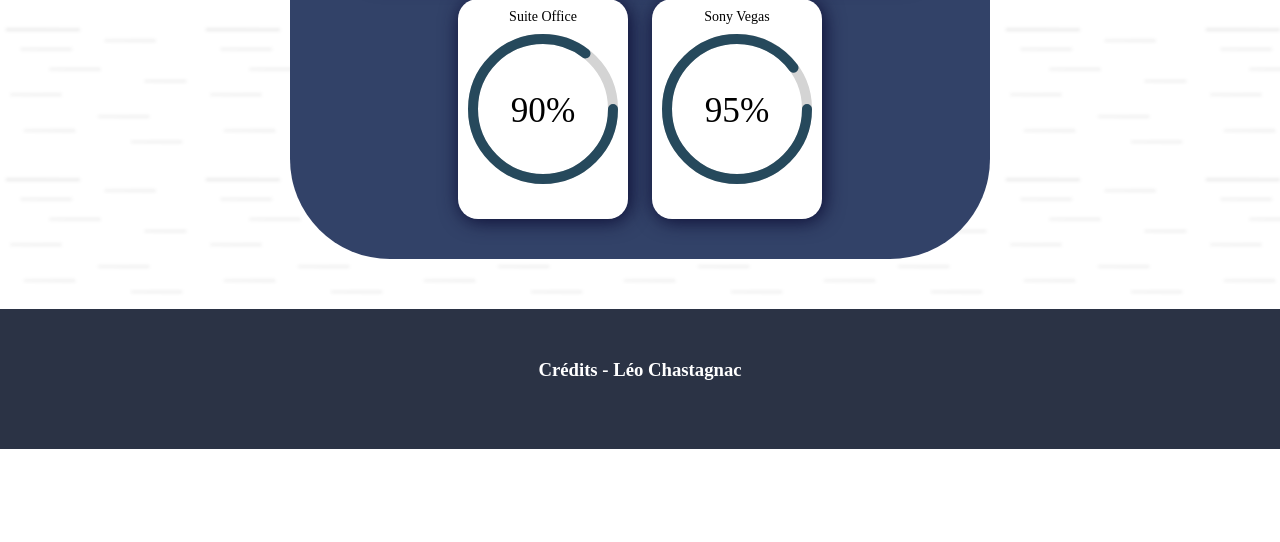
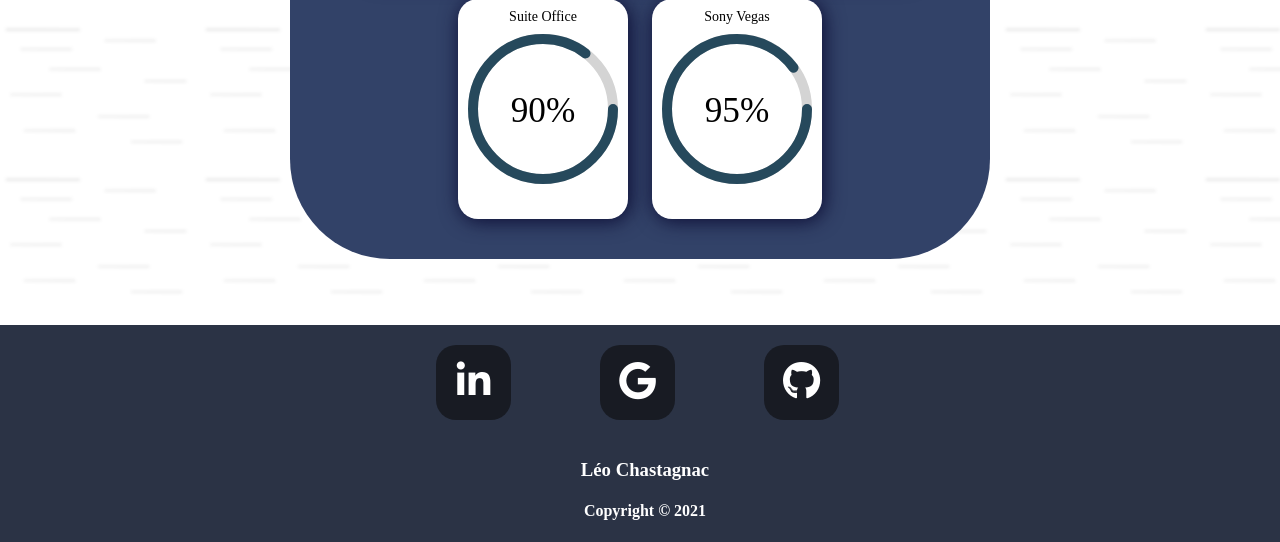
Before and after one commit to Chastagnac/siteLeo, a PHP site: page / in a window 1280 px wide. Shown: the part 3881-4423 px from the top of the page. Before the commit the page ends 4330 px from the top, so only its background shows below. Run offline with PHP 8.4, Linux system fonts and the light colour scheme; some libraries are stand-ins or nearby versions.

Commit message:
footer modif + reseaux

```diff
--- a/css/responsive.css
+++ b/css/responsive.css
@@ -75,6 +75,7 @@
   .ex-Pro {
     float: initial;
     width: 100%;
+    margin-top: 50%;
   }
 
   .ex-sco {
--- a/css/style.css
+++ b/css/style.css
@@ -375,6 +375,7 @@
 .footer {
     height: 140px;
     width: 100%;
+    display: inline-table;
     bottom: 0;
     background-color: #2b3345;
 }
@@ -483,3 +484,65 @@
         transform: translate(0px, 0px);
     }
 }
+
+
+
+
+section #services {
+    text-align: center;
+    background-color: #2b3345;
+    transform: translatez(0);
+    position: absolute;
+    width: -webkit-fill-available;
+  }
+  section #services h2 {
+    margin: 80px 0px 40px;
+    color: #fff;
+    font-size: 2.4em;
+    text-transform: uppercase;
+    text-align: center;
+  }
+  section #services li {
+    width: 120px;
+    display: inline-block;
+    margin: 20px;
+    list-style: none;
+  }
+  section #services li div {
+    width: 75px;
+    font-size: 2.4em;
+    text-align: center;
+    line-height: 75px;
+    background-color: #15171dd6;
+    border-radius: 20px;
+    transition: all 0.5s ease;;
+    transition: all 0.5s ease;
+  }
+  section #services li a {
+    color: #fff;
+  }
+  section #services li div:hover {
+    transform: rotate(360deg);
+    border-radius: 100px;
+  }
+  section #services h3 {
+      color: #fff;
+      text-align: center;
+      margin-right: 30px;
+  }
+  section #services h4 {
+    color: #fff;
+    margin-right: 30px;
+    text-align: center;
+}
+  .credits a {
+    display: block;
+    text-align: center;
+    color: #74d4b3;
+    text-decoration: none;
+    font-size: 24px;
+    margin-top: 50px;
+    background: white;
+    padding: 20px;
+    max-width: 300px;
+  }
--- a/index.php
+++ b/index.php
@@ -42,11 +42,10 @@
             <div class="image__overlay">
                 <h1 class="title">Qui suis-je ?</h1>
                 <div class="texte">
-                    <p>Je m'appelle Léo Chastagnac, j'ai 19 ans, j'habite au Beausset et je suis passionné par l'informatique et les différentes technologies qui composent ce domaine.
-                        De plus je pratique la
-                        guitare en autodidacte depuis 5ans, le piano depuis 2ans et le
-                        développement personnel. Je également passionné de sport ou je
-                        pratique la musculation, le street workout, le tricking et le VTT</p>
+                    <p><strong>Léo Chastagnac</strong>, 19 ans, passionné par l'informatique et les différentes technologies qui composent ce domaine. Rigoureux dans mon travail, j'ambitionne
+                        de poursuivre mes études en <strong>licence 3 MIAGE</strong> sous contrat d'apprentissage ou de professionnalisation.
+                        Je pratique la guitare en autodidacte depuis 6 ans, le piano depuis 1 ans et le développement personnel.
+                        Je suis également passionné de sport ce qui me permet d'acquérir une rigueur et un travaille d'équipe.</p>
                 </div>
 
             </div>
@@ -145,15 +144,15 @@
                             Métiers"
                         </div>
                     </div>
+                    <div class="trait_dessus">
+                        <hr>
+                    </div>
                     <div class="col-1">
                         <div class="lieu">Bac Professionnel spécialité SN</div>
                         <div class="date">2016</div>
                     </div>
-                    <div class="trait_dessus">
-                        <hr>
-                    </div>
                     <div class="col-2">
-                        <div class="profession"><br>Etudes supérieures</div>
+                        <div class="profession"><br>Lycée</div>
                         <div class="details">Baccalauréat Professionnel "Système Numériques"
                         </div>
                     </div>
@@ -187,7 +186,7 @@
     </section>
     <section id="sec-5">
         <div>
-            <h2>Compétences</h2>
+            <h2>Compétences</h2 >
         </div>
         <div class="box">
             <div class="container5">
@@ -258,11 +257,33 @@
             </div>
         </div>
     </section>
-    <div class="footer">
-        <h3> Crédits - Léo Chastagnac </h3>
-    </div>
 
+    <section>
+        <ul id="services">
+            <li>
+                <div class="linkedin">
+                    <a href="https://www.linkedin.com/in/l%C3%A9o-chastagnac/" target="_blank">
+                        <i class="fa fa-linkedin" aria-hidden="true"></i>
+                    </a>
+                </div>
+            </li>
+            <li>
+                <div class="instagram">
+                    <a href="mailto:leochastagnac@gmail.com" target="_blank">
+                        <i class="fa fa-google" aria-hidden="true"></i>
+                    </a>
+                </div>
+            </li>
+            <li>
+                <div class="github">
+                    <a href="https://github.com/Chastagnac" target="_blank">
+                        <i class="fa fa-github" aria-hidden="true"></i>
+                    </a>
+                </div>
+            </li>
+            <h3>Léo Chastagnac<br><h4>Copyright © 2021<h4> </h3>
+        </ul>
+    </section>
     <script src="js/app.js"></script>
 
-
 </html>
```
